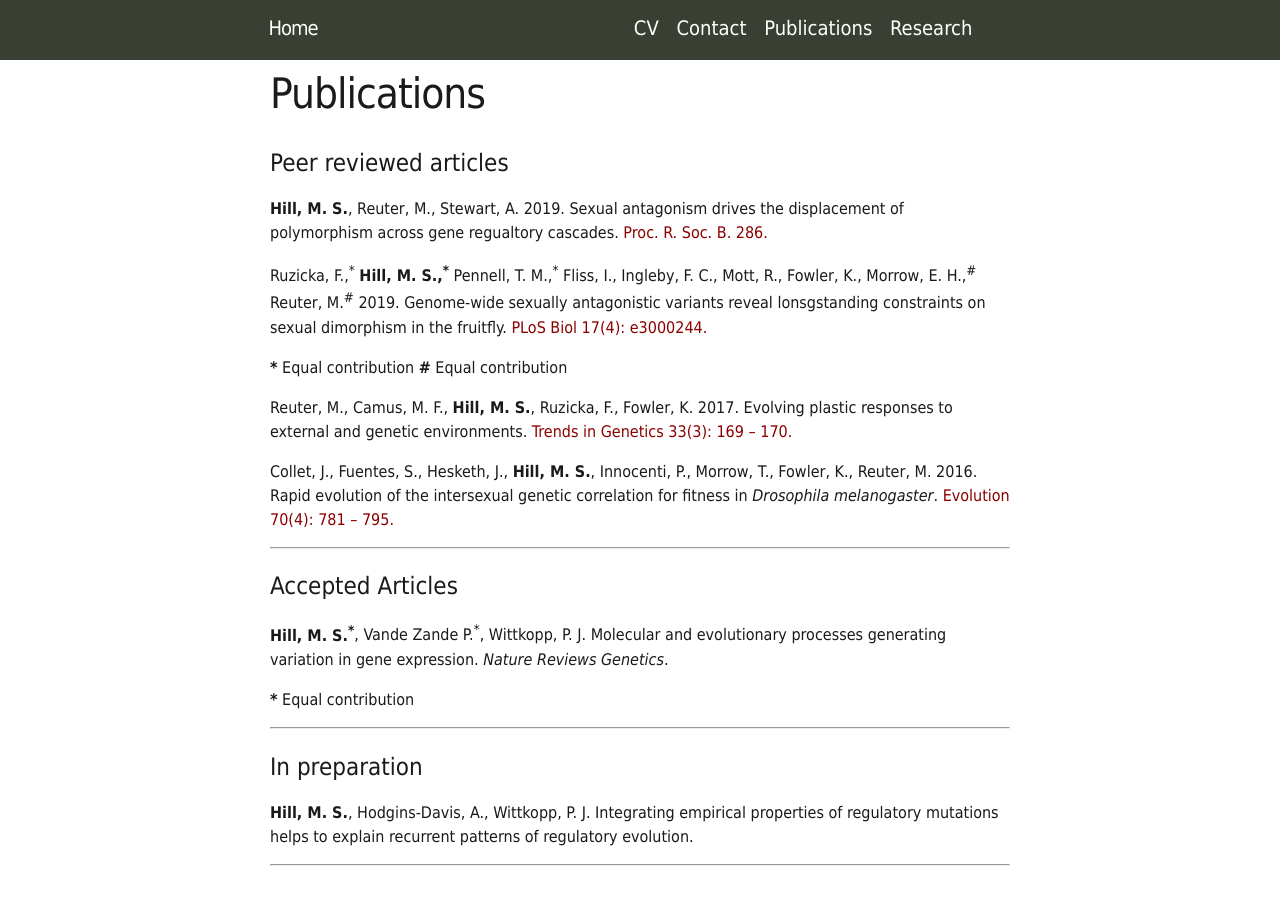
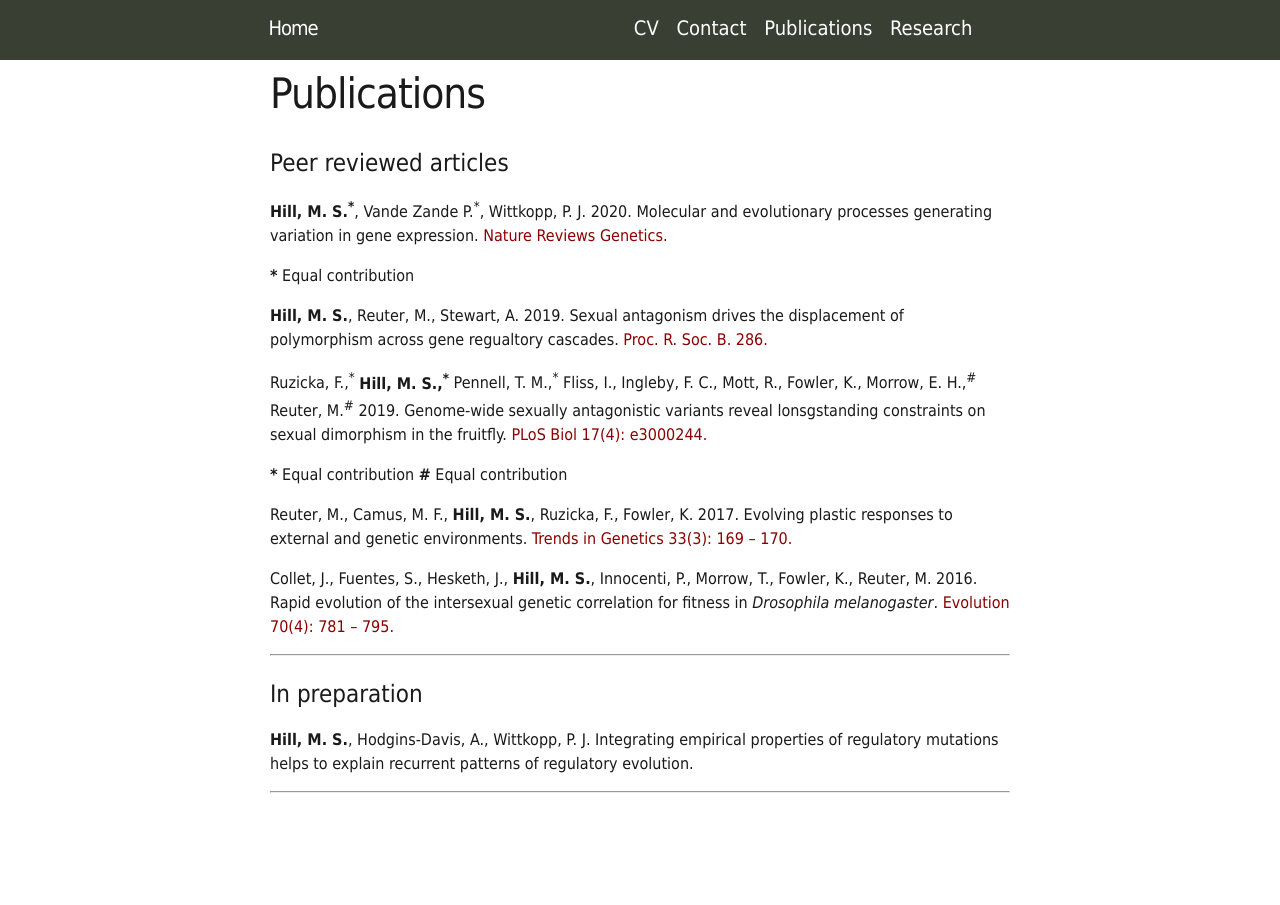
Before and after one commit to Mark-Stephen-Hill/Mark-Stephen-Hill.github.io, a Jekyll site: the page built from Publications.md, in a window 1280 px wide and 1025 px high. Shown: the top 905 px of the window. Built offline with Jekyll 4.4.1, drawn with Linux system fonts in a browser that asks for light colours.

Commit message:
Update Publications.md

```diff
--- a/Publications.md
+++ b/Publications.md
@@ -14,6 +14,10 @@ permalink: /Publications/
 </script>
 
 <h1>Peer reviewed articles</h1>
+<b>Hill, M. S.<sup>*</sup></b>, Vande Zande P.<sup>*</sup>, Wittkopp, P. J. 2020. Molecular and evolutionary processes generating variation in gene expression. <a href="https://www.nature.com/articles/s41576-020-00304-w" style="color:#8b0000">Nature Reviews Genetics.</a>
+
+<b>*</b> Equal contribution
+<br>
 
 <b>Hill, M. S.</b>, Reuter, M., Stewart, A. 2019. Sexual antagonism drives the displacement of polymorphism across gene regualtory cascades. <a href="https://royalsocietypublishing.org/doi/pdf/10.1098/rspb.2019.0660" style="color:#8b0000">Proc. R. Soc. B. 286.</a>
 <br>
@@ -31,13 +35,6 @@ Collet, J., Fuentes, S., Hesketh, J., <b>Hill, M. S.</b>, Innocenti, P., Morrow,
 <br>
 
 <hr>
-<h1>Accepted Articles</h1>
-<b>Hill, M. S.<sup>*</sup></b>, Vande Zande P.<sup>*</sup>, Wittkopp, P. J. Molecular and evolutionary processes generating variation in gene expression. <i>Nature Reviews Genetics</i>.
-
-<b>*</b> Equal contribution
-<br>
-
-<hr>
 <h1>In preparation</h1>
 
 <b>Hill, M. S.</b>, Hodgins-Davis, A., Wittkopp, P. J. Integrating empirical properties of regulatory mutations helps to explain recurrent patterns of regulatory evolution.
```
